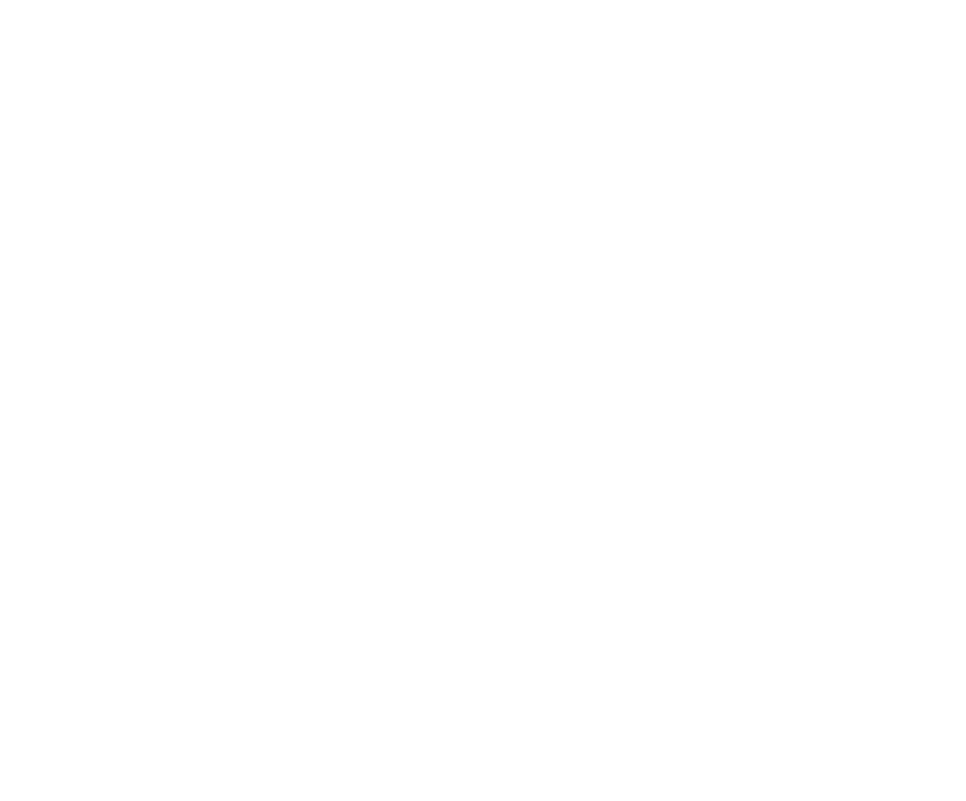
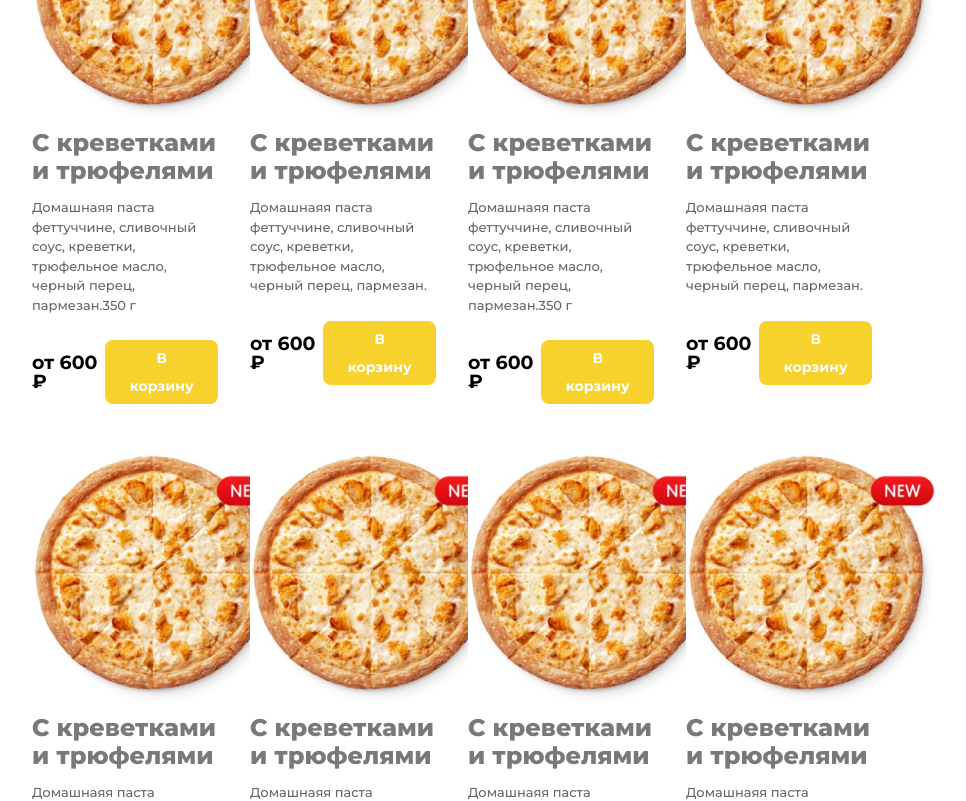
Before and after one commit to kuroptew/fibo-pasta, a React (Create React App) app: page /#/ in a window 1280 px wide. Shown: the part 560-1361 px from the top of the page, without its empty margins (188-1154 px from the left). Before the commit the page ends 800 px from the top, so only its background shows below. Built offline with nearby package versions, Linux system fonts and the light colour scheme.

Commit message:
create Card

```diff
--- a/src/components/UI/button/Button.jsx
+++ b/src/components/UI/button/Button.jsx
@@ -2,7 +2,7 @@
 
 import styles from './Button.module.scss'
 
-const Button = ({text, callback}) => {
+const Button = ({text, callback = null}) => {
   return (
     <button className={styles.button} onClick={callback}>
       {text}
--- a/src/components/UI/button/Button.module.scss
+++ b/src/components/UI/button/Button.module.scss
@@ -9,4 +9,8 @@
   line-height: 200%;
   border-radius: 8px;
   text-align: center;
+  transition: color .4s ease;
+  &:hover {
+    color: #473E43;
+  }
 }
--- /dev/null
+++ b/src/components/card/Card.jsx
@@ -0,0 +1,19 @@
+import styles from './Card.module.scss';
+import Button from "../UI/button/Button";
+
+const Card = ({name, img, descr, price}) => {
+  return (
+    <li className={styles['wrapper__card']}>
+      <img src={img} className={styles['card__img']} alt={name}/>
+      <h3 className={styles['card__title']}>{name}</h3>
+      <p className={styles['card__descr']}>{descr}</p>
+      <div className={styles['card__buy']}>
+        <span className={styles['card__price']}>от {price} {`\u20bd`}</span>
+        <Button text={'В корзину'} callback={() => {
+        }}/>
+      </div>
+    </li>
+  );
+};
+
+export default Card;
--- /dev/null
+++ b/src/components/card/Card.module.scss
@@ -0,0 +1,45 @@
+@import '../../../src/style/variables';
+
+.wrapper__card {
+  width:calc((100% - 32px * 3)/ 4);
+  &:not(:nth-last-of-type(-n+4)) {
+    margin-bottom: 49px;
+}
+  &:not(:nth-of-type(4n)){
+    margin-right: 32px;
+  }
+}
+
+.card__img {
+  height: 253px;
+  margin-bottom: 8px;
+}
+
+
+.card__title {
+  margin-bottom: 14px;
+  font-size: 2.4rem;
+  font-weight: 800;
+  line-height: 115%;
+  color: $light-grey;
+}
+
+.card__descr {
+  margin-bottom: 25px ;
+  font-size: 1.3rem;
+  font-weight: 500;
+  line-height: 150%;
+  color: $text-dark-grey;
+}
+
+.card__buy{
+  display: flex;
+  justify-content: space-between;
+  align-items: center;
+}
+
+.card__price {
+  font-size: 1.9rem;
+  font-weight: 700;
+  line-height: 100%;
+}
--- a/src/components/header/Header.jsx
+++ b/src/components/header/Header.jsx
@@ -6,7 +6,6 @@
 import styles from './Header.module.scss';
 
 import yandexLogo from '../../images/yandex-icon.png'
-import Button from "../UI/button/Button";
 import ButtonCart from "./buttonCart/ButtonCart";
 import Hamburger from "./hamburger/Hamburger";
 
--- a/src/components/header/Header.module.scss
+++ b/src/components/header/Header.module.scss
@@ -31,9 +31,12 @@
   }
 
   @media screen and (max-width: 767.98px) {
-    button:nth-of-type(2){
+    button:not(:first-of-type){
       display: none;
     }
+    //button:nth-of-type(2){
+    //  display: none;
+    //}
   }
 }
 
--- a/src/components/header/hamburger/Hamburger.jsx
+++ b/src/components/header/hamburger/Hamburger.jsx
@@ -1,16 +1,17 @@
 import {useState} from "react";
 import cn from 'classnames';
 
+import ButtonCart from "../buttonCart/ButtonCart";
 import Navbar from "../../UI/navbar/Navbar";
-import buttonCart from "../buttonCart/ButtonCart";
 
 import styles from './Hamburger.module.scss';
-import ButtonCart from "../buttonCart/ButtonCart";
+
 
 const Hamburger = () => {
   const [showMenu, setShowMenu] = useState(false)
 
   return (
+    <div className={styles.hamburger}>
       <button
         className={cn(styles['icon__menu'], {
           [styles['icon__menu_close']]: showMenu,
@@ -22,6 +23,8 @@
         }}
       >
         <span></span>
+
+      </button>
       {showMenu ?
         <div className={styles['hamburger__menu']}>
           <Navbar/>
@@ -30,15 +33,7 @@
         </div>
         : null
       }
-
-    </button>
-
-
-    // <button className={styles['icon__menu']}>
-    //   <span></span>
-    // </button>
-
-
+    </div>
   );
 };
 
--- a/src/components/header/hamburger/Hamburger.module.scss
+++ b/src/components/header/hamburger/Hamburger.module.scss
@@ -1,8 +1,18 @@
 @import '../../../../src/style/variables';
+
+.hamburger{
+  display: none;
+  position: relative;
+  text-align: center;
+
+  @media screen and (max-width:1549.99px)  {
+    display: block;
+  }
+}
 
 .icon__menu{
   display: block;
-  flex:0 0 39px;
+  width: 39px;
   height: 27px;
   position: relative;
   background-color: #FFF;
@@ -56,6 +66,7 @@
   padding: 19px 25px;
   border-radius: 5px;
   box-shadow: 0px 4px 38px rgba(0, 0, 0, 0.1);
+  background-color: #fff;
   z-index:100;
 
   > button {
--- a/src/components/pages/home/Home.jsx
+++ b/src/components/pages/home/Home.jsx
@@ -1,12 +1,14 @@
 import { Swiper, SwiperSlide } from 'swiper/react';
 import { Navigation } from "swiper";
 
+import Card from "../../card/Card";
 import styles from './Home.module.scss'
 
-
+import imgCard from '../../../images/pizza-four-cheese.png'
 
 const Home = () => {
   return (
+    <>
       <Swiper
         modules={[Navigation]}
         navigation={true}
@@ -22,6 +24,69 @@
         <SwiperSlide className={styles['third__slider']}/>
         <SwiperSlide className={styles['fourth__slider']}/>
       </Swiper>
+      <ul style={{display:'flex', flexWrap:"wrap", padding: '0 220px'}}>
+        <Card
+          name={'С креветками и трюфелями'}
+          img={imgCard}
+          descr={'Домашнаяя паста феттуччине, сливочный соус, креветки, трюфельное масло, черный перец, пармезан.350 г\n'}
+          mass = {'350г'}
+          price={600}
+        />
+        <Card
+          name={'С креветками и трюфелями'}
+          img={imgCard}
+          descr={'Домашнаяя паста феттуччине, сливочный соус, креветки, трюфельное масло, черный перец, пармезан.'}
+          mass = {'350г'}
+          price={600}
+        />
+        <Card
+          name={'С креветками и трюфелями'}
+          img={imgCard}
+          descr={'Домашнаяя паста феттуччине, сливочный соус, креветки, трюфельное масло, черный перец, пармезан.350 г\n'}
+          mass = {'350г'}
+          price={600}
+        />
+        <Card
+          name={'С креветками и трюфелями'}
+          img={imgCard}
+          descr={'Домашнаяя паста феттуччине, сливочный соус, креветки, трюфельное масло, черный перец, пармезан.'}
+          mass = {'350г'}
+          price={600}
+        />
+        <Card
+          name={'С креветками и трюфелями'}
+          img={imgCard}
+          descr={'Домашнаяя паста феттуччине, сливочный соус, креветки, трюфельное масло, черный перец, пармезан.350 г\n'}
+          mass = {'350г'}
+          price={600}
+        />
+        <Card
+          name={'С креветками и трюфелями'}
+          img={imgCard}
+          descr={'Домашнаяя паста феттуччине, сливочный соус, креветки, трюфельное масло, черный перец, пармезан.'}
+          mass = {'350г'}
+          price={600}
+        />
+        <Card
+          name={'С креветками и трюфелями'}
+          img={imgCard}
+          descr={'Домашнаяя паста феттуччине, сливочный соус, креветки, трюфельное масло, черный перец, пармезан.350 г\n'}
+          mass = {'350г'}
+          price={600}
+        />
+        <Card
+          name={'С креветками и трюфелями'}
+          img={imgCard}
+          descr={'Домашнаяя паста феттуччине, сливочный соус, креветки, трюфельное масло, черный перец, пармезан.'}
+          mass = {'350г'}
+          price={600}
+        />
+
+      </ul>
+
+    </>
+
+
   );
 };
 
--- a/src/style/_variables.scss
+++ b/src/style/_variables.scss
@@ -5,4 +5,6 @@
 $orange:#FFC816;
 $dark-grey:#696F7A;
 $grey:#F3F3F7;
+$light-grey:#797979;
+$text-dark-grey:#686466;
 $white:#FFF;
--- a/src/style/style.scss
+++ b/src/style/style.scss
@@ -31,18 +31,18 @@
   background-repeat: no-repeat;
   background-position: center;
   background-size: cover;
-  transform: scale(0.85) translateX(-70px);
+  transform: scale(0.9) translateX(-55px);
   transition: all .4s ease;
 }
 
-.swiper-slide-visible,
+.swiper-slide-active,
 .swiper-slide-next {
   opacity: 1 ;
-  transform: scale(1) translateX(0px);
+  transform: scale(1);
 }
 
 .swiper-slide-prev {
-  transform: scale(0.85) translateX(80px)
+  transform: scale(0.9) translateX(58px);
 }
 
 .swiper-button-prev,
@@ -70,16 +70,20 @@
 }
 
 .swiper-button-prev {
-  left: 130px;
+  left: 8%;
   &::after {
     left: 12px;
   }
 }
 
 .swiper-button-next {
-  right: 130px;
+  right: 8%;
   &::after {
     right: 12px;
     transform: rotate(135deg);
   }
 }
+
+.swiper-button-disabled {
+  display: none;
+}
```
Also changed, not shown: src/components/pages/home/Home.module.scss (line endings or trailing spaces), src/images/pizza-four-cheese.png (added). Lines whose indentation alone changed are shown as unchanged.
